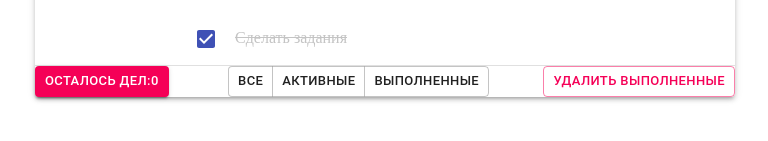
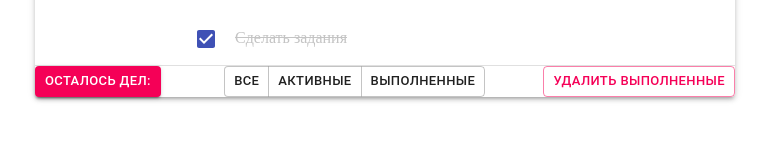
Before and after one commit to WebHeroSchool/todo_bel, a React (Create React App) app: page / in a window 1280 px wide. Shown: the part 265-406 px from the top of the page, without its empty margins (255-1023 px from the left). Built offline with nearby package versions, Linux system fonts and the light colour scheme.

Commit message:
prop-types

```diff
--- a/package.json
+++ b/package.json
@@ -7,6 +7,7 @@
     "@testing-library/jest-dom": "^5.11.9",
     "@testing-library/react": "^11.2.3",
     "@testing-library/user-event": "^12.6.2",
+    "prop-types": "^15.7.2",
     "react": "^17.0.1",
     "react-dom": "^17.0.1",
     "react-scripts": "4.0.1",
--- a/src/components/App/App.js
+++ b/src/components/App/App.js
@@ -5,6 +5,7 @@ import InputItem from '../InputItem/InputItem';
 import styles from  './App.module.css';
 import Paper from '@material-ui/core/Paper';
 import Divider from '@material-ui/core/Divider';
+import PropTypes from 'prop-types';
 
 
 class App extends React.Component {
@@ -80,4 +81,8 @@ class App extends React.Component {
   }
 };
 
+App.propTypes = {
+     onClickAdd: PropTypes.func
+};
+
 	export default App;
--- a/src/components/Footer/Footer.js
+++ b/src/components/Footer/Footer.js
@@ -1,5 +1,6 @@
 import React from 'react';
 import Button from '@material-ui/core/Button';
+import PropTypes from 'prop-types';
 import FilterList from '../FilterList/FilterList';
 import styles from './Footer.module.css';
 
@@ -13,8 +14,8 @@ const Footer = ({count}) => (<div className={styles.footer}>
    </Button>
  </div>);
 
-Footer.defaultProps = {
-	  count:0
+Footer.propTypes = {
+     count: PropTypes.number
 };
 
 export default Footer;
--- a/src/components/InputItem/InputItem.js
+++ b/src/components/InputItem/InputItem.js
@@ -1,6 +1,7 @@
 import React from 'react';
 import TextField from '@material-ui/core/TextField';
 import Button from '@material-ui/core/Button';
+import PropTypes from 'prop-types';
 import styless from './InputItem.module.css';
 
 class InputItem extends React.Component {
@@ -54,4 +55,9 @@ class InputItem extends React.Component {
 	  }
 }
 
+InputItem.propTypes = {
+	  isDone: PropTypes.bool,
+	  helperText: PropTypes.string
+};
+
 	export default InputItem;
--- a/src/components/Item/Item.js
+++ b/src/components/Item/Item.js
@@ -1,5 +1,6 @@
 import React from 'react';
 import classnames from 'classnames';
+import PropTypes from 'prop-types';
 import styles from './Item.module.css';
 import Checkbox from '@material-ui/core/Checkbox';
 import DeleteIcon from '@material-ui/icons/Delete';
@@ -41,8 +42,10 @@ const Item = ({value, isDone, onClickDone, id, onClickDelete}) => (<div classNam
  </span>
  </div>);
 
-Item.defaultProps = {
-	  isDone: true
+Item.propTypes = {
+	  isDone: PropTypes.bool ,
+	  id: PropTypes.number,
+	  value: PropTypes.string
 };
 
 export default Item;
```
Also changed, not shown: src/components/ItemList/ItemList.js (+7 -0 lines), 1 other file (tests, documents, lock files or other folders).
